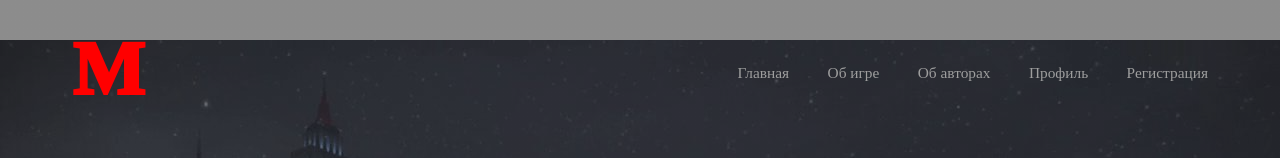
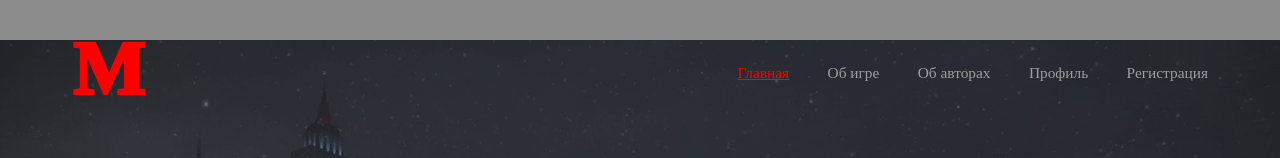
Before and after one commit to vs228228/MafiaProject, a React (Create React App) app in the folder mafiaproject.client/: page / in a window 1280 px wide. Shown: the top 158 px of the page. Built offline with nearby package versions, Linux system fonts and the light colour scheme; the HTML template or start-up script is replaced by a standard one.

Commit message:
change link

```diff
--- a/mafiaproject.client/src/components/Header/Header.jsx
+++ b/mafiaproject.client/src/components/Header/Header.jsx
@@ -12,14 +12,14 @@ const Header = () => {
       <div className='header_links'>
         <div className="emblem_logo_link">
           <li>
-              <NavLink to='/home'>M</NavLink>
+              <NavLink to='/'>M</NavLink>
           </li>
         </div>
 
         <div className="pages_link">
           <nav>
             <li>
-              <NavLink to='/home' className={location.pathname === '/home ' ? 'active' : ''}>Главная</NavLink>
+              <NavLink to='/' exact className={location.pathname === '/home ' ? 'active' : ''}>Главная</NavLink>
             </li>
             <li>
               <NavLink to='/aboutGame' className={location.pathname === '/aboutGame ' ? 'active' : ''}>Об игре</NavLink>
```
